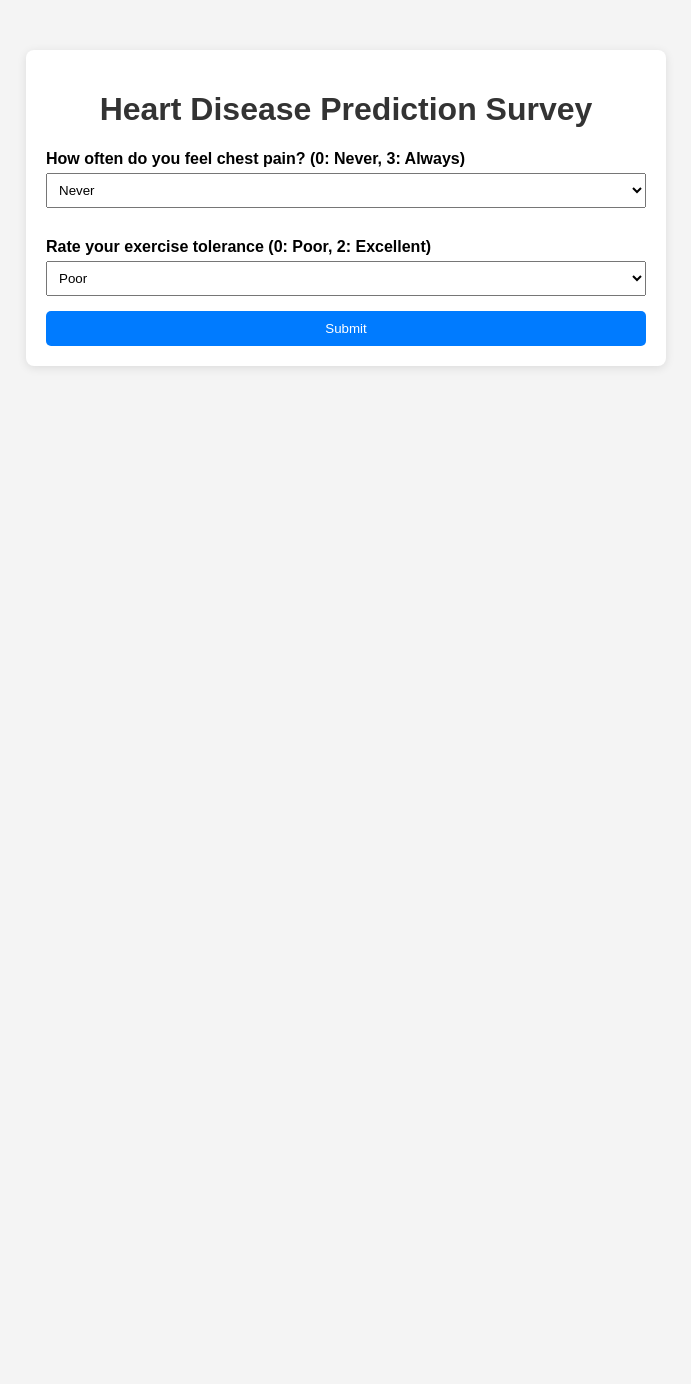
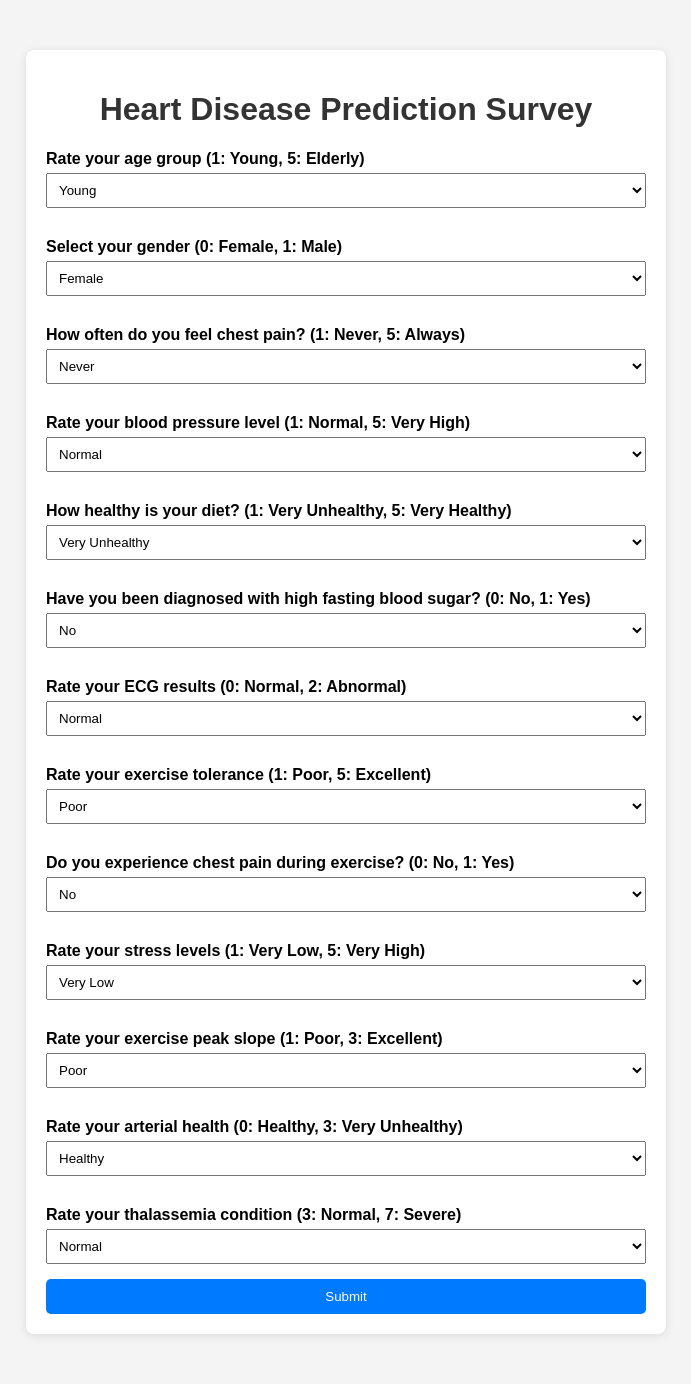
Before and after one commit to Ciaosu-21/SDEV173P-2-PROJECT, a Flask app: page / in a window 1280 px wide. Shown: the whole page, without its empty margins (294-985 px from the left). Before the commit the page ends 368 px from the top, so only its background shows below. Run offline with Flask 3, Linux system fonts and the light colour scheme; parts of the project's set-up code (start-up, migrations or seed data) failed here and were passed over.

Commit message:
updated the html file for questions

```diff
--- a/templates/index.html
+++ b/templates/index.html
@@ -10,20 +10,120 @@
     <div class="container">
         <h1>Heart Disease Prediction Survey</h1>
         <form id="surveyForm">
-            <label>How often do you feel chest pain? (0: Never, 3: Always)</label>
-            <select name="cp" required>
-                <option value="0">Never</option>
-                <option value="1">Rarely</option>
-                <option value="2">Sometimes</option>
-                <option value="3">Always</option>
+            <!-- Age -->
+            <label for="age">Rate your age group (1: Young, 5: Elderly)</label>
+            <select id="age" name="age" required>
+                <option value="1">Young</option>
+                <option value="2">Below Middle Age</option>
+                <option value="3">Middle Age</option>
+                <option value="4">Above Middle Age</option>
+                <option value="5">Elderly</option>
             </select>
-            <label>Rate your exercise tolerance (0: Poor, 2: Excellent)</label>
-            <select name="slope" required>
-                <option value="0">Poor</option>
-                <option value="1">Average</option>
-                <option value="2">Excellent</option>
+
+            <!-- Sex -->
+            <label for="sex">Select your gender (0: Female, 1: Male)</label>
+            <select id="sex" name="sex" required>
+                <option value="0">Female</option>
+                <option value="1">Male</option>
             </select>
-            <!-- Add more Likert-scale questions for other inputs -->
+
+            <!-- Chest Pain Type -->
+            <label for="cp">How often do you feel chest pain? (1: Never, 5: Always)</label>
+            <select id="cp" name="cp" required>
+                <option value="1">Never</option>
+                <option value="2">Rarely</option>
+                <option value="3">Sometimes</option>
+                <option value="4">Often</option>
+                <option value="5">Always</option>
+            </select>
+
+            <!-- Resting Blood Pressure -->
+            <label for="trestbps">Rate your blood pressure level (1: Normal, 5: Very High)</label>
+            <select id="trestbps" name="trestbps" required>
+                <option value="1">Normal</option>
+                <option value="2">Slightly Elevated</option>
+                <option value="3">Moderately Elevated</option>
+                <option value="4">High</option>
+                <option value="5">Very High</option>
+            </select>
+
+            <!-- Cholesterol -->
+            <label for="chol">How healthy is your diet? (1: Very Unhealthy, 5: Very Healthy)</label>
+            <select id="chol" name="chol" required>
+                <option value="1">Very Unhealthy</option>
+                <option value="2">Unhealthy</option>
+                <option value="3">Neutral</option>
+                <option value="4">Healthy</option>
+                <option value="5">Very Healthy</option>
+            </select>
+
+            <!-- Fasting Blood Sugar -->
+            <label for="fbs">Have you been diagnosed with high fasting blood sugar? (0: No, 1: Yes)</label>
+            <select id="fbs" name="fbs" required>
+                <option value="0">No</option>
+                <option value="1">Yes</option>
+            </select>
+
+            <!-- Resting ECG -->
+            <label for="restecg">Rate your ECG results (0: Normal, 2: Abnormal)</label>
+            <select id="restecg" name="restecg" required>
+                <option value="0">Normal</option>
+                <option value="1">ST-T Abnormalities</option>
+                <option value="2">Left Ventricular Hypertrophy</option>
+            </select>
+
+            <!-- Maximum Heart Rate -->
+            <label for="thalach">Rate your exercise tolerance (1: Poor, 5: Excellent)</label>
+            <select id="thalach" name="thalach" required>
+                <option value="1">Poor</option>
+                <option value="2">Below Average</option>
+                <option value="3">Average</option>
+                <option value="4">Good</option>
+                <option value="5">Excellent</option>
+            </select>
+
+            <!-- Exercise-Induced Angina -->
+            <label for="exang">Do you experience chest pain during exercise? (0: No, 1: Yes)</label>
+            <select id="exang" name="exang" required>
+                <option value="0">No</option>
+                <option value="1">Yes</option>
+            </select>
+
+            <!-- ST Depression -->
+            <label for="oldpeak">Rate your stress levels (1: Very Low, 5: Very High)</label>
+            <select id="oldpeak" name="oldpeak" required>
+                <option value="1">Very Low</option>
+                <option value="2">Low</option>
+                <option value="3">Moderate</option>
+                <option value="4">High</option>
+                <option value="5">Very High</option>
+            </select>
+
+            <!-- Slope -->
+            <label for="slope">Rate your exercise peak slope (1: Poor, 3: Excellent)</label>
+            <select id="slope" name="slope" required>
+                <option value="1">Poor</option>
+                <option value="2">Average</option>
+                <option value="3">Excellent</option>
+            </select>
+
+            <!-- Major Vessels -->
+            <label for="ca">Rate your arterial health (0: Healthy, 3: Very Unhealthy)</label>
+            <select id="ca" name="ca" required>
+                <option value="0">Healthy</option>
+                <option value="1">Minor Issues</option>
+                <option value="2">Moderate Issues</option>
+                <option value="3">Very Unhealthy</option>
+            </select>
+
+            <!-- Thalassemia -->
+            <label for="thal">Rate your thalassemia condition (3: Normal, 7: Severe)</label>
+            <select id="thal" name="thal" required>
+                <option value="3">Normal</option>
+                <option value="6">Fixed Defect</option>
+                <option value="7">Reversible Defect</option>
+            </select>
+
             <button type="submit">Submit</button>
         </form>
         <div id="result"></div>
```
